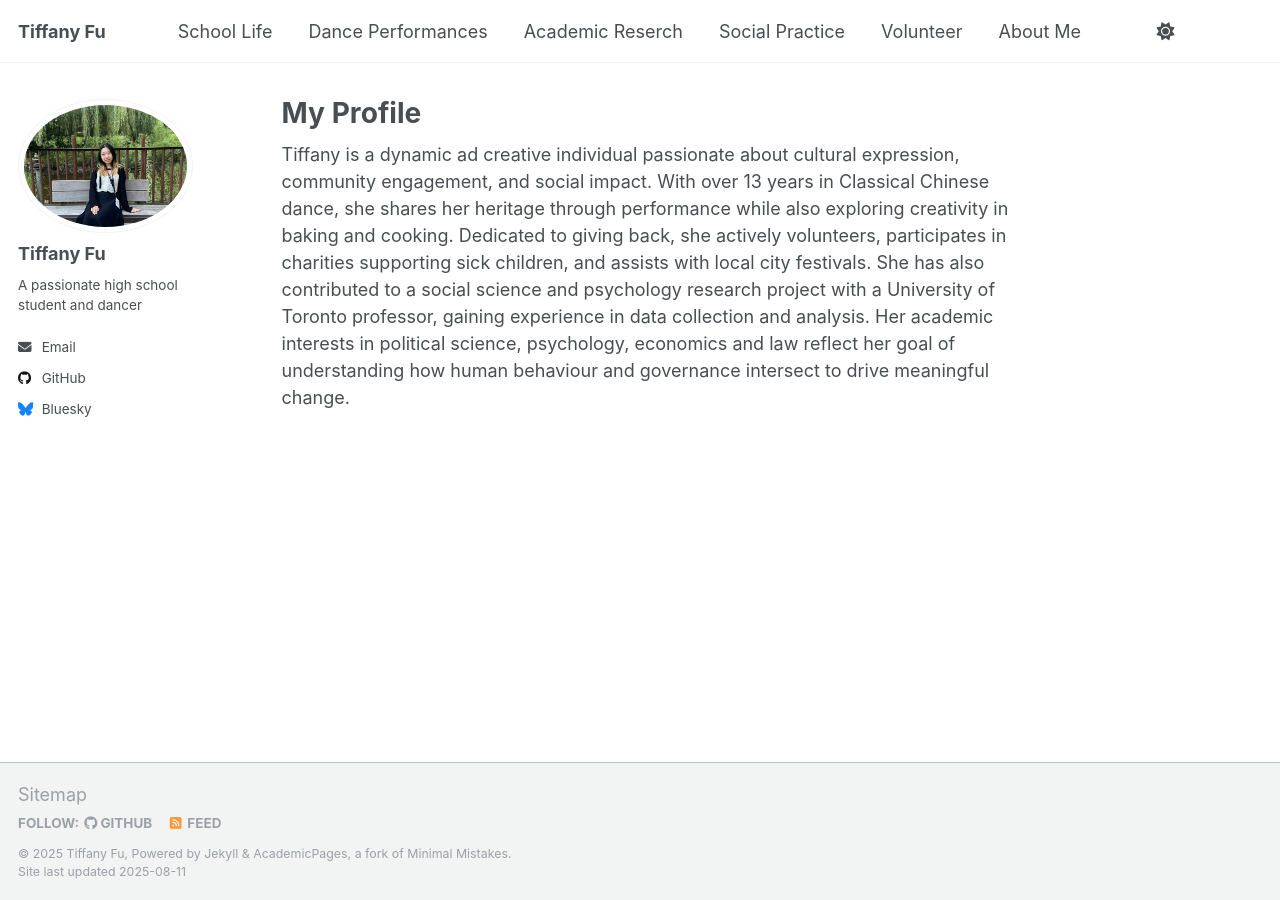
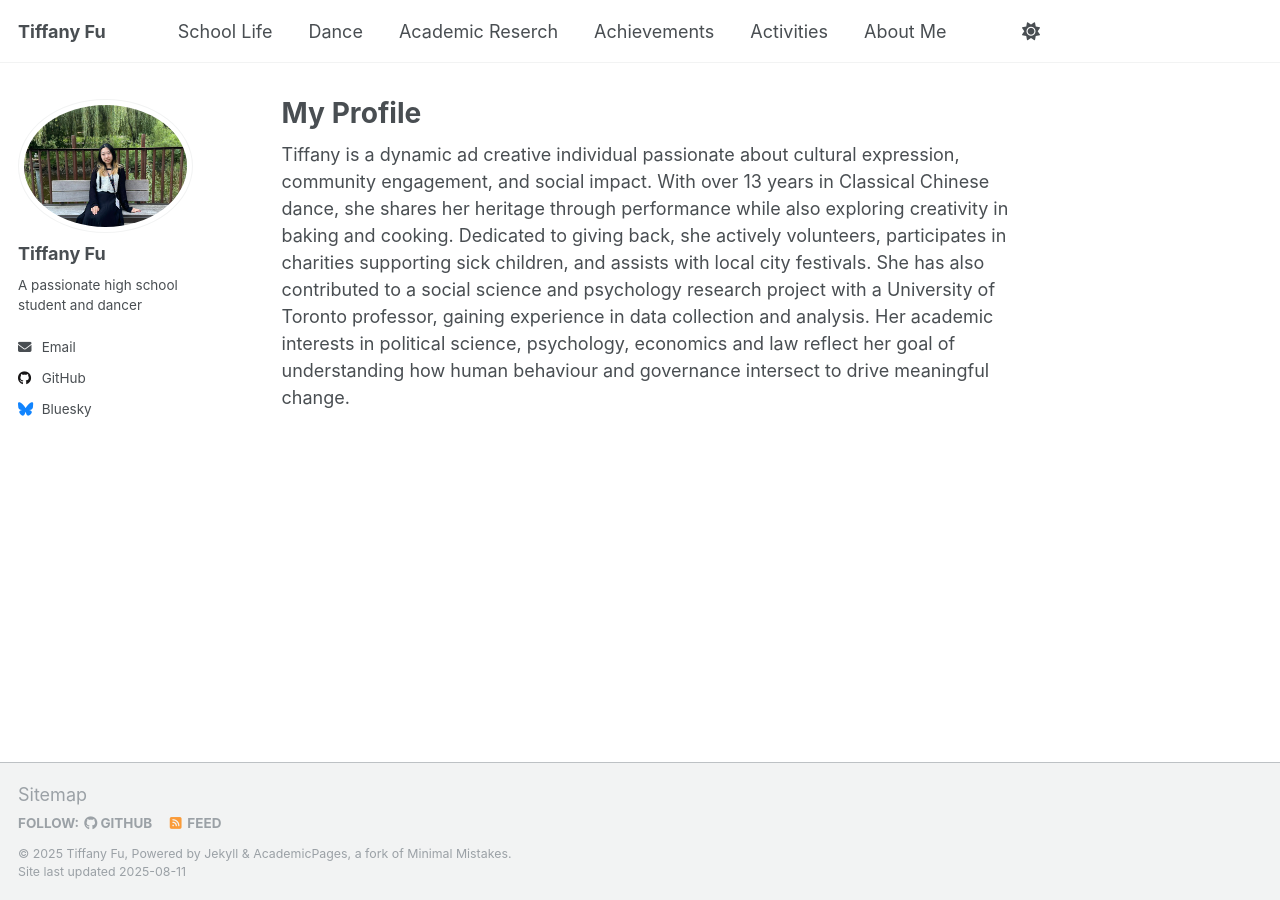
Before and after one commit to TiffanyJTFu/TiffanyFu, a Jekyll site: the page built from _pages/about.md, in a window 1280 px wide. Built offline with Jekyll 4.4.1, drawn with Linux system fonts in a browser that asks for light colours; a script that is not in the unit is left out.

Commit message:
Update navigation.yml

```diff
--- a/_data/navigation.yml
+++ b/_data/navigation.yml
@@ -11,16 +11,16 @@ main:
   - title: "School Life"
     url: /publications/
 
-  - title: "Dance Performances"
+  - title: "Dance"
     url: /talks/
 
   - title: "Academic Reserch"
     url: /teaching/
 
-  - title: "Social Practice"
+  - title: "Achievements"
     url: /portfolio/
 
-  - title: "Volunteer"
+  - title: "Activities"
     url: /year-archive/
 
   - title: "About Me"
```
